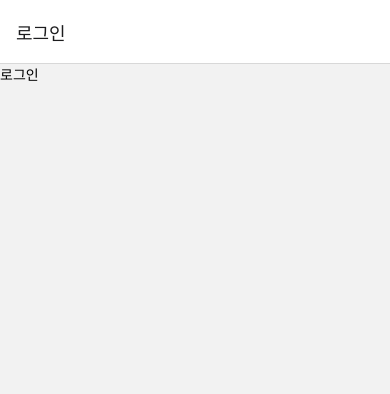
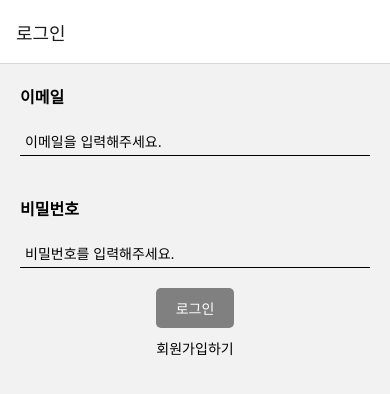
Before and after one commit to 100Gyeon/react-native-study, a React Native app: screen /SignIn in a window 390 px wide. Shown: the top 394 px of the page. Built offline with nearby package versions, Linux system fonts and the light colour scheme.

Commit message:
✨feat: 로그인 페이지 만들기

```diff
--- a/src/pages/SignIn.tsx
+++ b/src/pages/SignIn.tsx
@@ -1,12 +1,131 @@
-import React from 'react';
-import {Text, View} from 'react-native';
+import React, {useCallback, useRef, useState} from 'react';
+import {
+  Alert,
+  Pressable,
+  StyleSheet,
+  Text,
+  TextInput,
+  View,
+} from 'react-native';
+import {NativeStackScreenProps} from '@react-navigation/native-stack';
+import {RootStackParamList} from '../../App';
 
-function SignIn() {
+type SignInScreenProps = NativeStackScreenProps<RootStackParamList, 'SignIn'>;
+
+function SignIn({navigation}: SignInScreenProps) {
+  const [email, setEmail] = useState('');
+  const [password, setPassword] = useState('');
+  const emailRef = useRef<TextInput | null>(null);
+  const passwordRef = useRef<TextInput | null>(null);
+
+  const onChangeEmail = useCallback(text => {
+    setEmail(text);
+  }, []);
+
+  const onChangePassword = useCallback(text => {
+    setPassword(text);
+  }, []);
+
+  const onSubmit = useCallback(() => {
+    if (!email || !email.trim()) {
+      return Alert.alert('알림', '이메일을 입력해주세요.');
+    }
+    if (!password || !password.trim()) {
+      return Alert.alert('알림', '비밀번호를 입력해주세요.');
+    }
+    Alert.alert('알림', '로그인 되었습니다.');
+  }, [email, password]);
+
+  const toSignUp = useCallback(() => {
+    navigation.navigate('SignUp');
+  }, [navigation]);
+
+  const canGoNext = email && password;
+
   return (
     <View>
-      <Text>로그인</Text>
+      <View style={styles.inputWrapper}>
+        <Text style={styles.label}>이메일</Text>
+        <TextInput
+          style={styles.textInput}
+          placeholder="이메일을 입력해주세요."
+          value={email}
+          onChangeText={onChangeEmail}
+          importantForAutofill="yes"
+          autoComplete="email"
+          textContentType="emailAddress"
+          keyboardType="email-address"
+          returnKeyType="next"
+          onSubmitEditing={() => {
+            passwordRef.current?.focus();
+          }}
+          blurOnSubmit={false}
+          ref={emailRef}
+        />
+      </View>
+      <View style={styles.inputWrapper}>
+        <Text style={styles.label}>비밀번호</Text>
+        <TextInput
+          style={styles.textInput}
+          placeholder="비밀번호를 입력해주세요."
+          value={password}
+          onChangeText={onChangePassword}
+          secureTextEntry
+          importantForAutofill="yes"
+          autoComplete="password"
+          textContentType="password"
+          ref={passwordRef}
+          onSubmitEditing={onSubmit}
+        />
+      </View>
+      <View style={styles.buttonZone}>
+        <Pressable
+          onPress={onSubmit}
+          style={
+            !canGoNext
+              ? styles.loginButton
+              : StyleSheet.compose(styles.loginButton, styles.loginButtonActive)
+          }
+          disabled={!canGoNext}>
+          <Text style={styles.loginButtonText}>로그인</Text>
+        </Pressable>
+        <Pressable onPress={toSignUp}>
+          <Text>회원가입하기</Text>
+        </Pressable>
+      </View>
     </View>
   );
 }
 
+const styles = StyleSheet.create({
+  inputWrapper: {
+    padding: 20,
+  },
+  label: {
+    fontWeight: 'bold',
+    fontSize: 16,
+    marginBottom: 20,
+  },
+  textInput: {
+    padding: 5,
+    borderBottomWidth: 1,
+  },
+  buttonZone: {
+    alignItems: 'center',
+  },
+  loginButton: {
+    backgroundColor: 'gray',
+    paddingHorizontal: 20,
+    paddingVertical: 10,
+    borderRadius: 5,
+    marginBottom: 10,
+  },
+  loginButtonActive: {
+    backgroundColor: 'blue',
+  },
+  loginButtonText: {
+    color: 'white',
+  },
+});
+
 export default SignIn;
```
